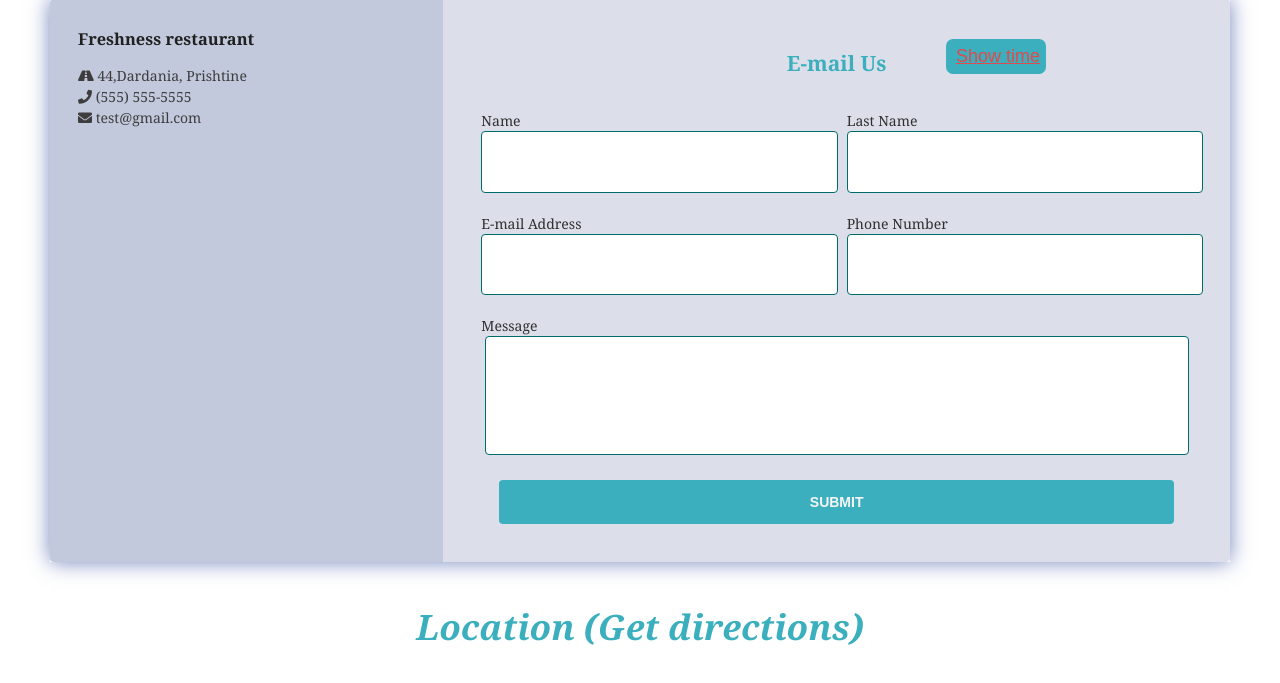
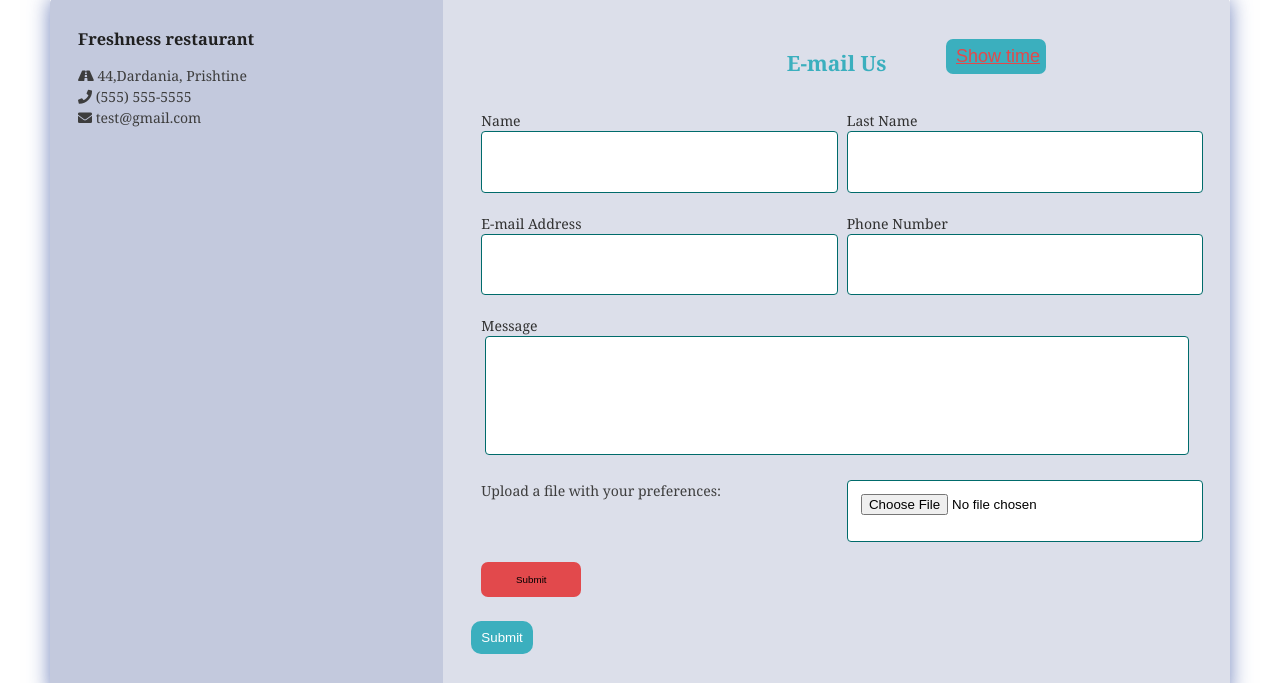
Before and after one commit to ndriqa/BI_20-21_Gr4, a PHP site: page /contact.php in a window 1280 px wide. Shown: the part 269-952 px from the top of the page. Run offline with PHP 8.4, Linux system fonts and the light colour scheme; some libraries are stand-ins or nearby versions.

Commit message:
Add an upload option in contact form

```diff
--- a/contact.php
+++ b/contact.php
@@ -162,6 +162,32 @@
               <label for ="message">Message</label>
               <textarea class=""name="message" rows="6" id="message" required placeholder="<?php showError('message', "Comments/Questions") ?>" ></textarea>
             </p>
+            <form action="php/uploadFile.php" enctype="multipart/form-data" method="post" style="margin:20px 430px ;">
+<label>Upload a file with your preferences:</label>
+
+
+    <input type="file" name="uploadedfile"  />
+    <!-- <input type="submit" value="Edit" name="editFile" style="background-color: #10498f;
+    border: none;
+    border-radius: 7px;
+    color: #E7FFFD;
+    font-size: 0.7em;
+    text-decoration: none;
+    cursor: pointer;
+    width: 70px;
+    height: 35px;
+   " /> -->
+   <input type="submit" name="submit" style="background-color: #E2494C;
+    border: none;
+    border-radius: 7px;
+    color: #E7FFFD;
+    font-size: 0.7em;
+    text-decoration: none;
+    cursor: pointer;
+    width: 100px;
+    height: 35px;
+   " />
+   </form>
 
             <p class="full">
               <button type="submit" name="submit" id="submit" >Submit</button>
```
